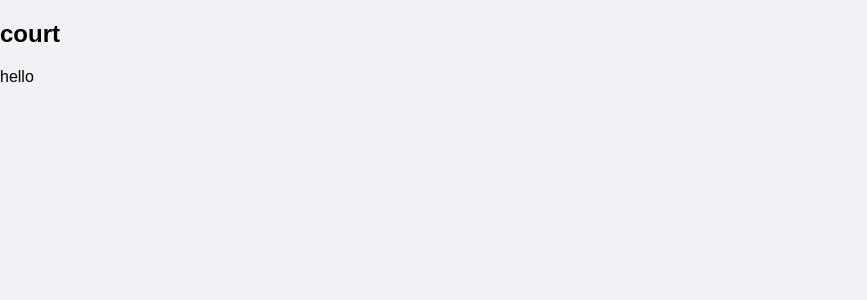
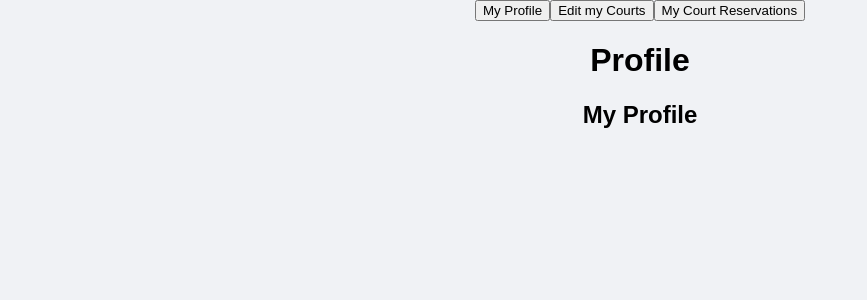
Before and after one commit to HadiMchawrab/Get_Active, a React (Create React App) app in the folder ReactApp/frontend/: page /profile in a window 1280 px wide. Shown: the top 300 px of the page, without its empty margins (0-867 px from the left). Built offline with nearby package versions, Linux system fonts and the light colour scheme.

Commit message:
restructure of files

```diff
--- a/ReactApp/frontend/src/App.js
+++ b/ReactApp/frontend/src/App.js
@@ -2,8 +2,8 @@ import React from 'react';
 import { BrowserRouter as Router, Routes, Route } from 'react-router-dom';
 import Home from './home.js';
 import Login from './login.js';
-import Menu from './menu.js';
-import Profile from './profile.js';
+import Menu from './pages/menu.js';
+import Profile from './pages/profile.js';
 
 
 function App() {
--- a/ReactApp/frontend/src/login.js
+++ b/ReactApp/frontend/src/pages/login.js
@@ -1,5 +1,5 @@
 import React, { useState } from 'react';
-import './login.css';
+import '../styles/login.css';
 import { useNavigate } from 'react-router-dom';
 import { useLocation } from 'react-router-dom';
 
--- a/ReactApp/frontend/src/menu.js
+++ b/ReactApp/frontend/src/pages/menu.js
@@ -1,6 +1,6 @@
 import React, { useState } from "react";
 import { useLocation } from "react-router-dom";
-import "./menu.css";
+import "../styles/menu.css";
 import { useNavigate } from "react-router-dom";
 
 function Menu() {
--- /dev/null
+++ b/ReactApp/frontend/src/pages/profile.js
@@ -0,0 +1,33 @@
+import React, { useState } from "react";
+import "../styles/profile.css";
+
+function Profile() {
+  // State to track the active view
+  const [view, setView] = useState('login');
+  const [va, setVa] = useState('Profile'); // Dynamically change `va`
+
+  const handleButtonClick = (newView, newVa) => {
+    setView(newView); // Update the active view
+    setVa(newVa); // Update the header dynamically
+  };
+
+  return (
+    <div>
+      <header>
+        <button onClick={() => handleButtonClick('profile', 'My Profile')}>My Profile</button>
+        <button onClick={() => handleButtonClick('edit', 'Edit My Courts')}>Edit my Courts</button>
+        <button onClick={() => handleButtonClick('reservations', 'My Court Reservations')}>
+          My Court Reservations
+        </button>
+      </header>
+      <div>
+        <div className="">
+          <h1>{va}</h1>
+          <h2>{view === 'login' ? 'My Profile' : va}</h2>
+        </div>
+      </div>
+    </div>
+  );
+}
+
+export default Profile;
--- a/ReactApp/frontend/src/profile.js
+++ /dev/null
@@ -1,23 +0,0 @@
-import React, { useState } from "react";
-import { useLocation } from "react-router-dom";
-import "./profile.css";
-
-function profile() {
-//   const location = useLocation();
-//   // const { email, password } = location.state || {};
-// const [courts, setCourts] = useState([
-//   { id: 2, name: "Sports Ville Hamra", area: "Beirut", country:"Lebanon", image: "https://encrypted-tbn0.gstatic.com/images?q=tbn:ANd9GcStZ_mCWG2fgWH652We_GTCdYuJJaaXB_FGGw&s" },
-//   { id: 3, name: "Fox Sport Saida", area: "Saida",country:"Lebanon", image: "https://encrypted-tbn0.gstatic.com/images?q=tbn:ANd9GcR7HVfXQUSYv7epy45ExhnygFh6nSIL1vmiRw&s" },
-//   { id: 4, name: "4B Saida", area: "Saida",country:"Lebanon", image: "https://encrypted-tbn0.gstatic.com/images?q=tbn:ANd9GcQqyhP7gw0EQZ8IOzQP0GuwFlNrw3S7D-Dyig&s"} ,
-//   { id: 5, name: "City Sport Nabatieh", area: "Nabatieh", country:"Lebanon",image: "https://en.reformsports.com/oxegrebi/2023/10/what-is-an-olymp-swimming-pool.jpg" },
-//   { id: 6, name: "Streetball Saida", area: "Saida",country:"Lebanon", image: "https://encrypted-tbn0.gstatic.com/images?q=tbn:ANd9GcQCQIa56dQ8siG3EB5rK_7G6rPDRV6dqPpNmA&s"}
-// ]);
-
-  return (
-    <div>
-        <h2>court</h2>
-        <p>hello</p>
-    </div>
-      );
-}
-export default profile;
--- a/ReactApp/frontend/src/profile.css
+++ b/ReactApp/frontend/src/styles/profile.css
@@ -4,4 +4,5 @@ body{
     margin: 0;
     padding: 0;
     box-sizing: border-box;
+    text-align: center;
 }
```
Also changed, not shown: ReactApp/frontend/src/pages/home.js (renamed from ReactApp/frontend/src/home.js), ReactApp/frontend/src/styles/login.css (renamed from ReactApp/frontend/src/login.css), ReactApp/frontend/src/styles/menu.css (renamed from ReactApp/frontend/src/menu.css).
